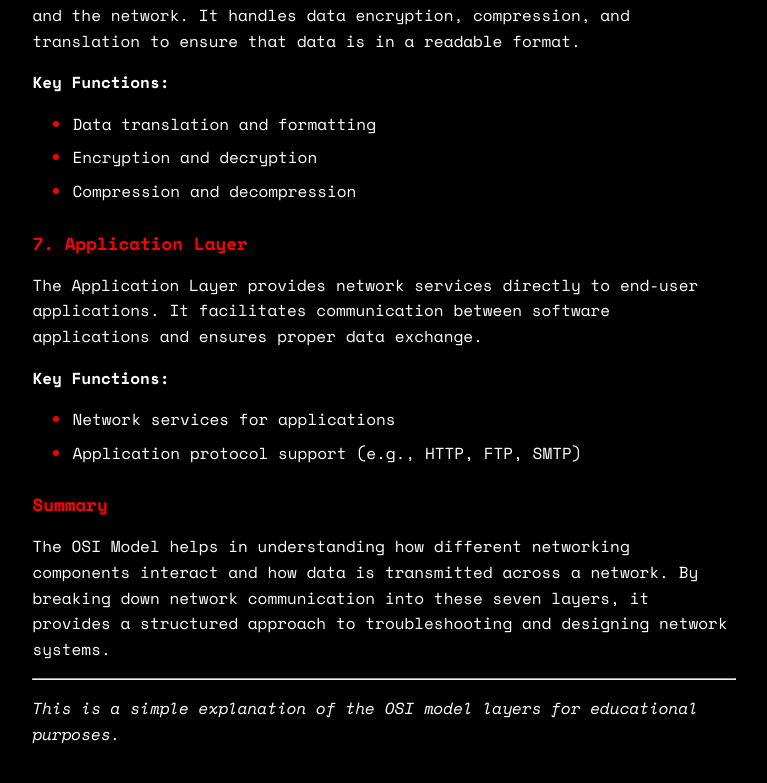
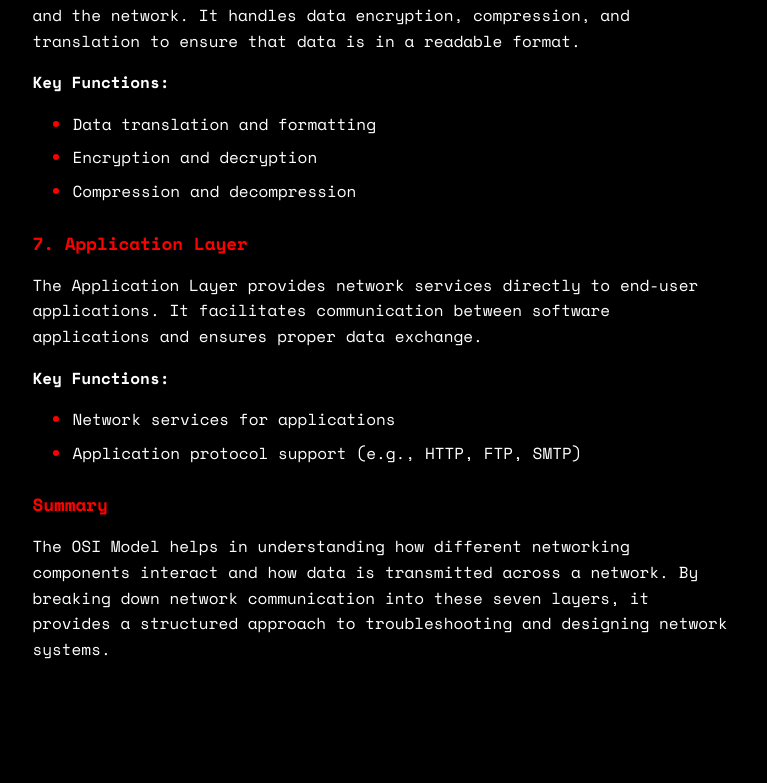
Before and after one commit to azraeldeathangel/azraeldeathangel.github.io, a Jekyll site: the page built from _posts/2024-09-19-post1.markdown, in a window 1280 px wide and 900 px high, scrolled down 1922 px. Shown: the top 783 px of the window, without its empty margins (78-845 px from the left). Built offline with Jekyll 4.4.1, drawn with Linux system fonts in a browser that asks for light colours.

Commit message:
Update and rename 2024-09-19-welcome-to-jekyll.markdown to 2024-09-19-post1.markdown

```diff
--- a/_posts/2024-09-19-welcome-to-jekyll.markdown
+++ b/_posts/2024-09-19-post1.markdown
@@ -64,7 +64,3 @@ The Application Layer provides network services directly to end-user application
 ## Summary
 
 The OSI Model helps in understanding how different networking components interact and how data is transmitted across a network. By breaking down network communication into these seven layers, it provides a structured approach to troubleshooting and designing network systems.
-
----
-
-*This is a simple explanation of the OSI model layers for educational purposes.*
```
